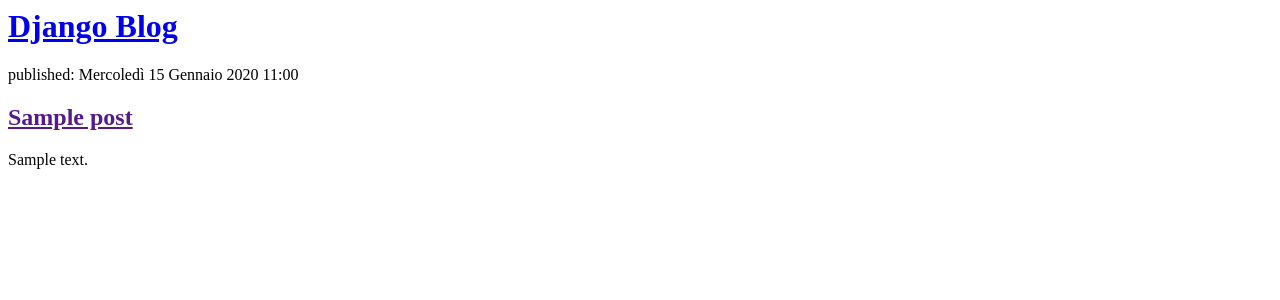
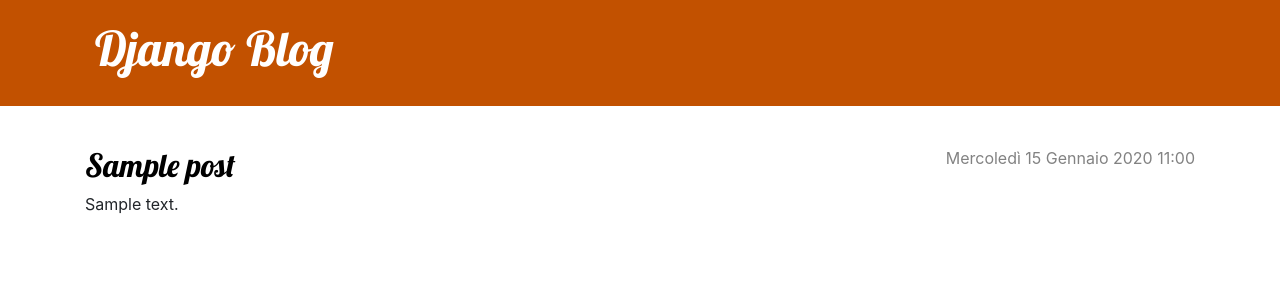
Before and after one commit to 3229256/my-second-blog, a Django app: page / in a window 1280 px wide. Shown: the top 300 px of the page. Run offline with Django 5.2, Linux system fonts and the light colour scheme; tables that the repository leaves empty hold one stand-in row (values such as "Sample post").

Commit message:
Added view and template for detailed blog post as well as CSS for the site.

```diff
--- /dev/null
+++ b/blog/static/css/blog.css
@@ -0,0 +1,70 @@
+.page-header {
+    background-color: #C25100;
+    margin-top: 0;
+    margin-bottom: 40px;
+    padding: 20px 20px 20px 40px;
+}
+
+.page-header h1,
+.page-header h1 a,
+.page-header h1 a:visited,
+.page-header h1 a:active {
+    color: #ffffff;
+    font-size: 36pt;
+    text-decoration: none;
+}
+
+h1,
+h2,
+h3,
+h4 {
+    font-family: 'Lobster', cursive;
+}
+
+.date {
+    color: #828282;
+}
+
+.save {
+    float: right;
+}
+
+.post-form textarea,
+.post-form input {
+    width: 100%;
+}
+
+.top-menu,
+.top-menu:hover,
+.top-menu:visited {
+    color: #ffffff;
+    float: right;
+    font-size: 26pt;
+    margin-right: 20px;
+}
+
+.post {
+    margin-bottom: 70px;
+}
+
+.post h2 a,
+.post h2 a:visited {
+    color: #000000;
+}
+
+.post > .date,
+.post > .actions {
+    float: right;
+}
+
+.btn-default,
+.btn-default:visited {
+    color: #C25100;
+    background: none;
+    border-color: #C25100;
+}
+
+.btn-default:hover {
+    color: #FFFFFF;
+    background-color: #C25100;
+}
--- /dev/null
+++ b/blog/templates/blog/base.html
@@ -0,0 +1,25 @@
+{% load static %}
+<!DOCTYPE html>
+<html>
+    <head>
+        <title>Django blog</title>
+        <link rel="stylesheet" href="https://cdn.jsdelivr.net/npm/bootstrap@4.5.3/dist/css/bootstrap.min.css" integrity="sha384-TX8t27EcRE3e/ihU7zmQxVncDAy5uIKz4rEkgIXeMed4M0jlfIDPvg6uqKI2xXr2" crossorigin="anonymous">
+        <link href="//fonts.googleapis.com/css?family=Lobster&subset=latin,latin-ext" rel="stylesheet" type="text/css">
+        <link rel="stylesheet" href="{% static 'css/blog.css' %}">
+    </head>
+    <body>
+        <header class="page-header">
+          <div class="container">
+              <h1><a href="/">Django Blog</a></h1>
+          </div>
+        </header>
+        <main class="container">
+            <div class="row">
+                <div class="col">
+                {% block content %}
+                {% endblock %}
+                </div>
+            </div>
+        </main>
+    </body>
+</html>
--- a/blog/templates/blog/post_list.html
+++ b/blog/templates/blog/post_list.html
@@ -1,11 +1,12 @@
-<header>
-    <h1><a href="/">Django Blog</a></h1>
-</header>
-
-{% for post in posts %}
-    <article>
-        <time>published: {{ post.published_date }}</time>
-        <h2><a href="">{{ post.title }}</a></h2>
-        <p>{{ post.text|linebreaksbr }}</p>
-    </article>
-{% endfor %}
+{% extends 'blog/base.html' %}
+{% block content %}
+    {% for post in posts %}
+        <article class="post">
+            <time class="date">
+                {{ post.published_date }}
+            </time>
+            <h2><a href="{% url 'post_detail' pk=post.pk %}">{{ post.title }}</a></h2>
+            <p>{{ post.text|linebreaksbr }}</p>
+        </article>
+    {% endfor %}
+{% endblock %}
--- a/blog/urls.py
+++ b/blog/urls.py
@@ -4,4 +4,5 @@ from . import views
 #adesso aggiungiamo una view chiamata post_list, quindi se una persona accede al link, verrà reindirizzato a views.post_list
 urlpatterns = [
     path('', views.post_list, name = 'post_list'), #post_list è il nome della url che verrà usata per identificare la views
+    path('post/<int:pk>/', views.post_detail, name='post_detail'),
 ]
--- a/blog/views.py
+++ b/blog/views.py
@@ -1,6 +1,7 @@
 from django.shortcuts import render
 from .models import Post
 from django.utils import timezone
+from django.shortcuts import render, get_object_or_404
 
 # Create your views here.
 
@@ -9,3 +10,7 @@ def post_list(request):
     posts = Post.objects.filter(published_date__lte=timezone.now()).order_by('published_date')
     return render(request, 'blog/post_list.html', {'posts':posts}) #Quando un utente visita una pagina associata a questa view,
                                                       #Django carica e mostra il file blog/post_list.html.
+
+def post_detail(request, pk):
+    post = get_object_or_404(Post, pk = pk)
+    return render(request, 'blog/post_detail.html', {'post':post})
```
Also changed, not shown: blog/templates/blog/post_detail.html (added, +13 -0 lines).
